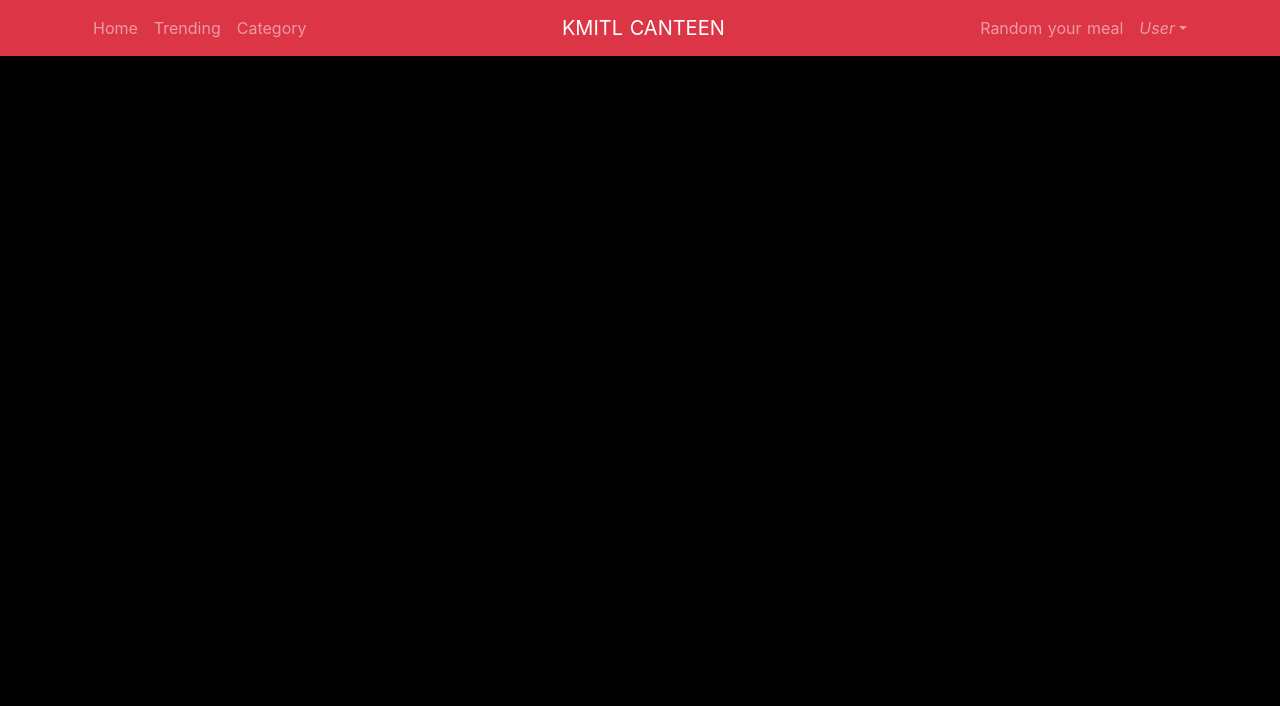
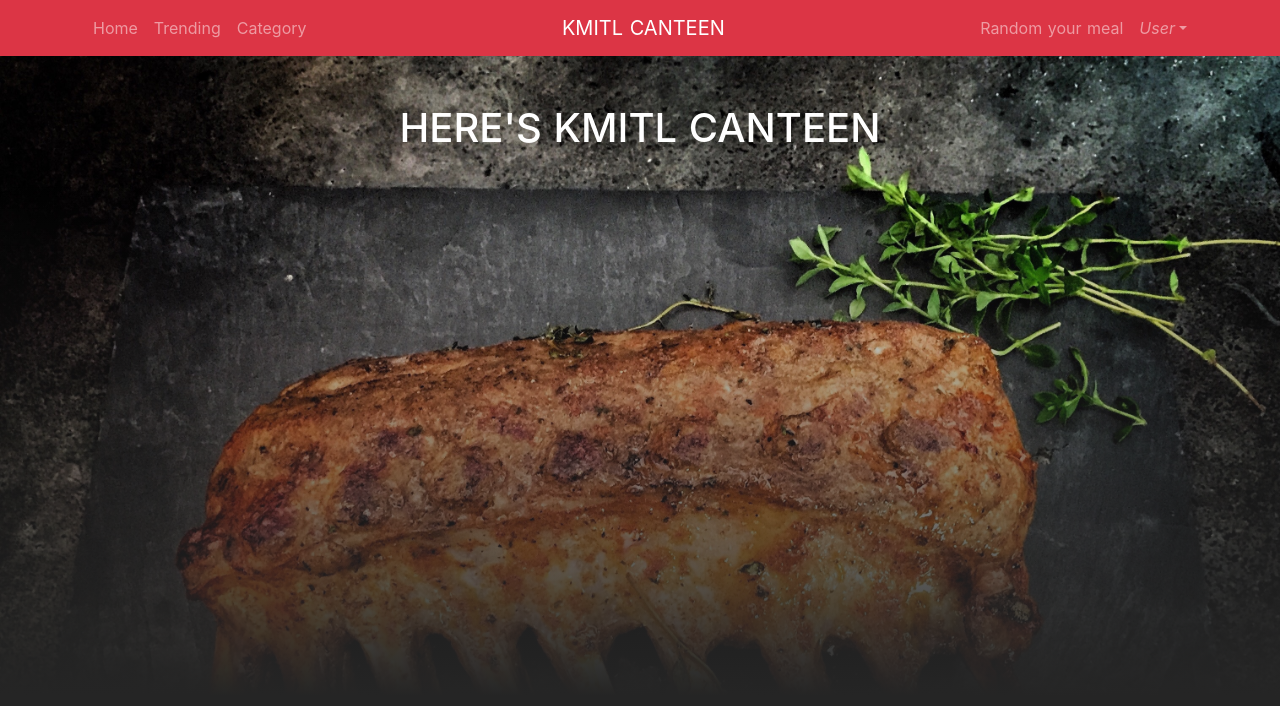
Before and after one commit to peetnawapol/kmitl_canteen, a Nuxt app: page / in a window 1280 px wide. Shown: the top 706 px of the page. Built offline with nearby package versions, Linux system fonts and the light colour scheme.

Commit message:
Change Homepage design

```diff
--- a/assets/styles.scss
+++ b/assets/styles.scss
@@ -1,4 +1,31 @@
-/*** ***/
+/*** Global CSS ***/
+
 body, html {
-    background-color: black;
+    margin: 0;
+    padding: 0;
+    overflow-x: hidden;
 }
+
+#background {
+    background: rgba(37, 37, 37, 1);
+    background-repeat: no-repeat;
+    background-position: center;
+    background-size: cover;
+    position: relative;
+    width: 100%;
+    height: 100vh;
+    z-index: -999;
+}
+
+#background::before {
+    display: block;
+    position: absolute;
+    top: 0;
+    left: 0;
+    width: 100%;
+    height: 80%;
+    background-image: linear-gradient(to top, rgba(37, 37, 37, 1), rgba(100, 100, 100, 0) 80%, transparent 50%), url("../static/wall1.jpg");
+    background-size: cover; /** we need to compensate for the 50% height **/
+    content: '';
+    z-index: -999;
+  }
--- a/components/homepage/Feature.vue
+++ b/components/homepage/Feature.vue
@@ -1,7 +1,13 @@
 <template>
-  <div>
-    <!-- <b-img-lazy src="@/static/wall1.jpg" /> -->
+<div>
+  <div class="container pt-5">
+    <div class="row">
+      <div class="col-md-12 d-flex justify-content-center align-items-center">
+        <h1 class="text-white">HERE'S KMITL CANTEEN</h1>
+      </div>
+    </div>
   </div>
+</div>
 </template>
 <style scoped>
 
--- a/pages/index.vue
+++ b/pages/index.vue
@@ -1,5 +1,5 @@
 <template>
-  <div>
+  <div id="background">
     <Feature />
   </div>
 </template>
```
Also changed, not shown: package.json (line endings or trailing spaces), 2 other files (tests, documents, lock files or other folders).
